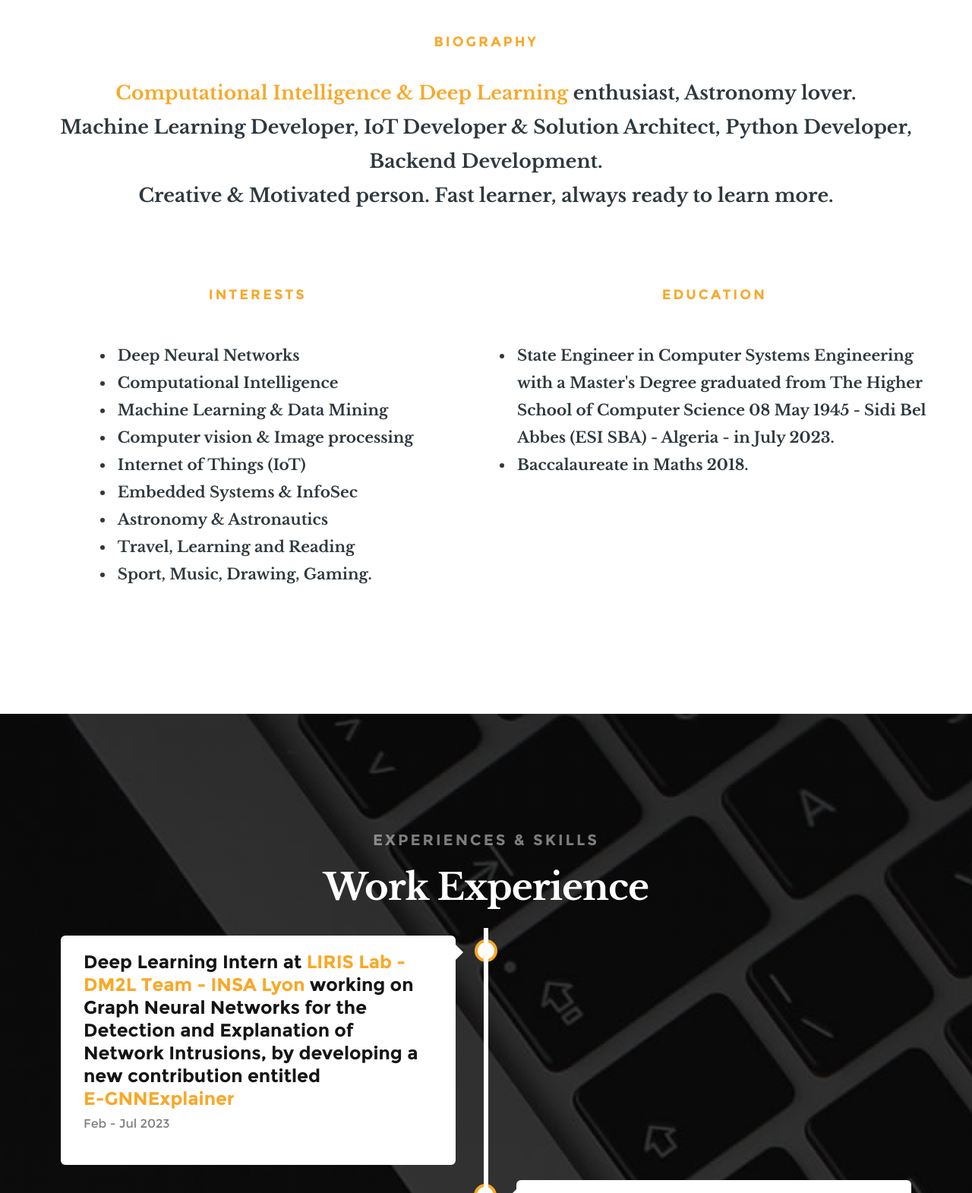
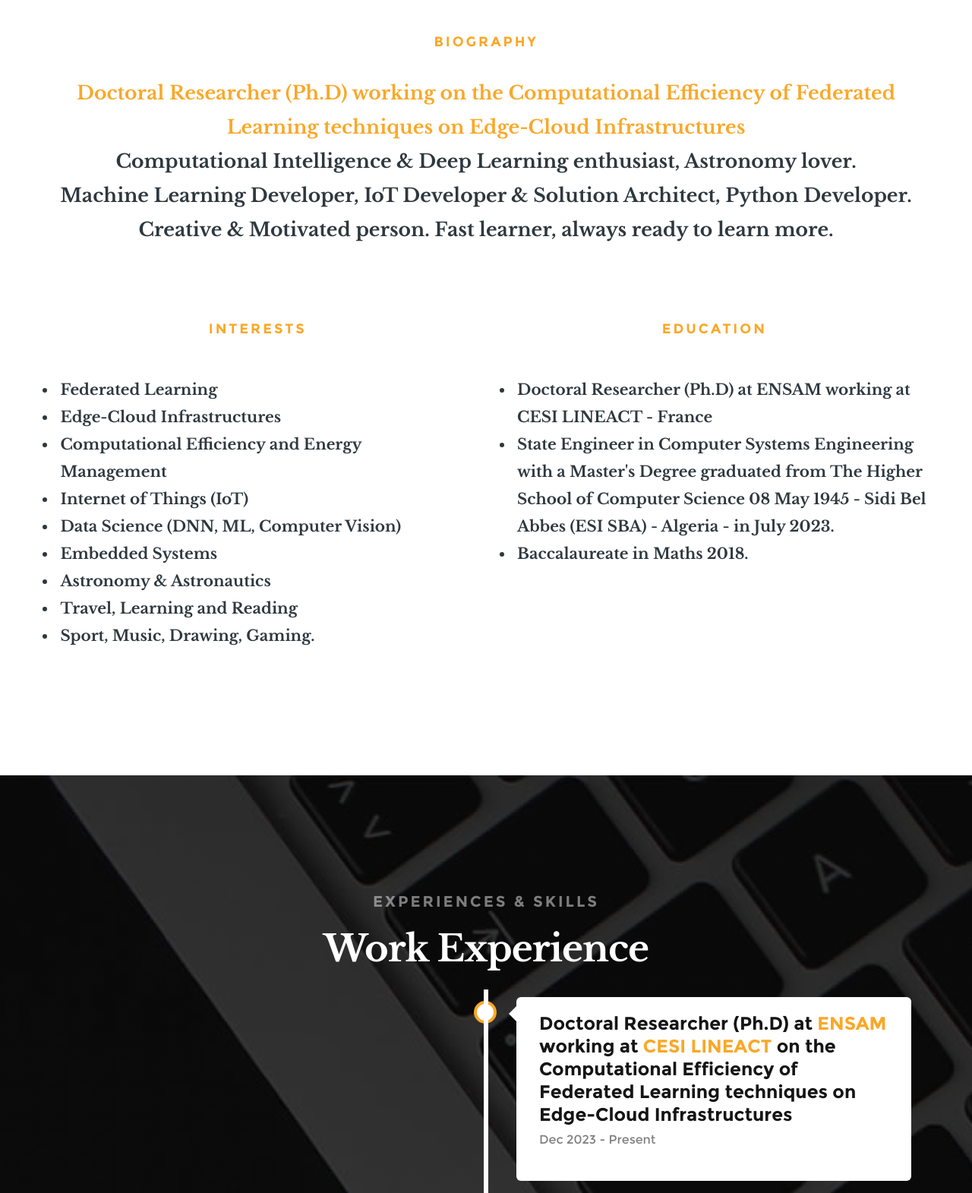
Before and after one commit to EagleEye1107/EagleEye1107.github.io, a plain HTML site: page index.html in a window 1280 px wide. Shown: the part 806-2377 px from the top of the page at 76% size. Drawn offline with Linux system fonts and the light colour scheme; files whose address does not match are found by name.

Commit message:
update Ph.D

```diff
--- a/index.html
+++ b/index.html
@@ -100,11 +100,11 @@
 		   	<div class="row">
 		   		<div class="col-twelve">
 					<h1 class="animate-intro">
-						Ahmed Rafik El-Mehdi <br>
+						Ahmed-Rafik-El Mehdi <br>
 						BAAHMED
 					</h1>
 					<h3 class="animate-intro">State Engineer in Computer Systems Engineering</h3>
-					<h3 class="animate-intro">with a Master's Degree</h3>
+					<h3 class="animate-intro">& Doctoral Researcher (Ph.D)</h3>
 					<div class="more animate-intro">
 						<a class="button stroke" href="files/Resume.pdf" target="_blank">
 							<span>Preview the Resume</span>
@@ -155,8 +155,9 @@
 				<div class="intro section-intro with-bottom-sep">
 					<h3 class="animate-this">Biography</h3>
 	   			<p class="lead animate-this">
-					<span>Computational Intelligence & Deep Learning </span>enthusiast, Astronomy lover.</br>
-					Machine Learning Developer, IoT Developer & Solution Architect, Python Developer, Backend Development. </br>
+					<span>Doctoral Researcher (Ph.D) working on the Computational Efficiency of Federated Learning techniques on Edge-Cloud Infrastructures</span></br>
+					Computational Intelligence & Deep Learning enthusiast, Astronomy lover.</br>
+					Machine Learning Developer, IoT Developer & Solution Architect, Python Developer.</br>
 					Creative & Motivated person. Fast learner, always ready to learn more.
 				</p>
 				</div>
@@ -165,12 +166,12 @@
 					<div class="col-six tab-full">
 						<h3 class="animate-this">Interests</h3>
 						<ul class="lead animate-this" style="font-size: 2rem; text-align: left; display: inline-block;">
-							<li>Deep Neural Networks</li>
-							<li>Computational Intelligence</li>
-							<li>Machine Learning & Data Mining</li>
-							<li>Computer vision & Image processing</li>
+							<li>Federated Learning</li>
+							<li>Edge-Cloud Infrastructures</li>
+							<li>Computational Efficiency and Energy Management</li>
 							<li>Internet of Things (IoT)</li>
-							<li>Embedded Systems & InfoSec</li>
+							<li>Data Science (DNN, ML, Computer Vision)</li>
+							<li>Embedded Systems</li>
 							<li>Astronomy & Astronautics</li>
 							<li>Travel, Learning and Reading</li>
 							<li>Sport, Music, Drawing, Gaming.</li>
@@ -179,6 +180,7 @@
 					<div class="col-six tab-full">
 						<h3 class="animate-this">Education</h3>
 						<ul class="lead animate-this" style="font-size: 2rem; text-align: left; display: inline-block;">
+							<li>Doctoral Researcher (Ph.D) at ENSAM working at CESI LINEACT - France</li>
 							<li>
 								State Engineer in Computer Systems Engineering with a Master's Degree graduated from The Higher School of Computer Science 08 May 1945 - Sidi Bel Abbes (ESI SBA) - Algeria - in July 2023.
 							</li>
@@ -204,6 +206,13 @@
    			<h3 class="animate-this">Experiences & Skills</h3>
    			<h1 class="animate-this">Work Experience</h1>
 			<div class="timeline lead animate-this">
+				<div class="container right animate-this">
+					<div class="content animate-this">
+					  <h2>Doctoral Researcher (Ph.D) at <a href="https://www.artsetmetiers.fr/fr" target="_blank" style="color: #f9a828;">ENSAM</a> working at <a href="https://lineact.cesi.fr/" target="_blank" style="color: #f9a828;">CESI LINEACT</a> on the Computational Efficiency of Federated Learning techniques on Edge-Cloud Infrastructures</h2>
+					  <p class="pDate">Dec 2023 - Present</p>
+					</div>
+				</div>
+
 				<div class="container left animate-this">
 					<div class="content animate-this">
 					  <h2>Deep Learning Intern at<a href="https://liris.cnrs.fr/en" target="_blank" style="color: #f9a828;"> LIRIS Lab </a><a href="https://liris.cnrs.fr/equipe/dm2l" target="_blank" style="color: #f9a828;">- DM2L Team -</a><a href="https://insa-lyon.fr/" target="_blank" style="color: #f9a828;"> INSA Lyon </a>working on Graph Neural Networks for the Detection and Explanation of Network Intrusions, by developing a new contribution entitled<br>
```
Also changed, not shown: 2 other files.
